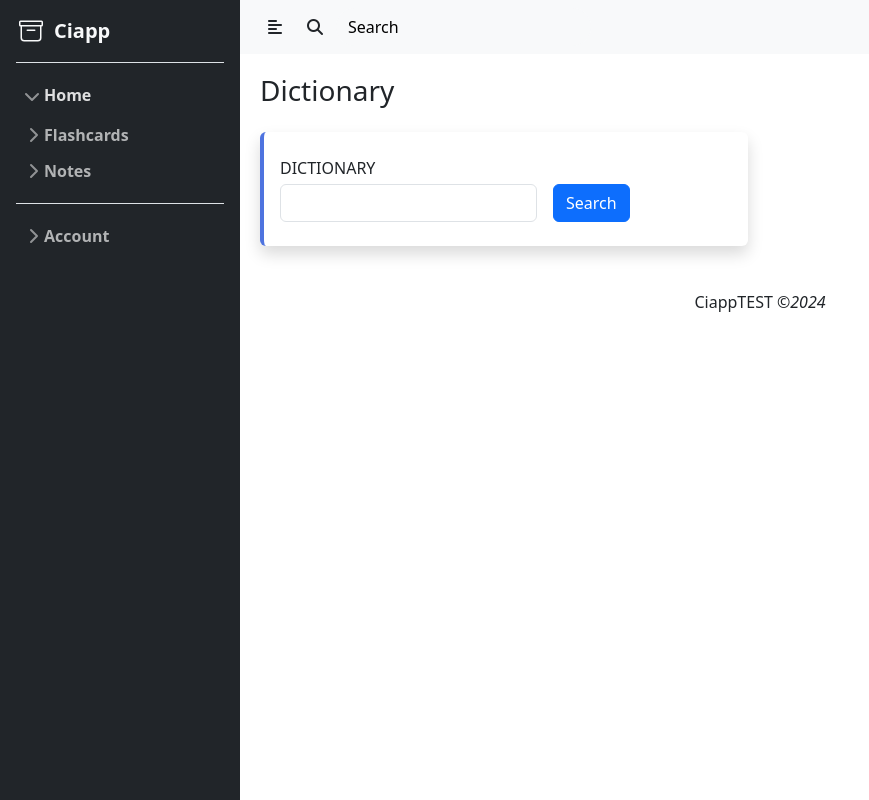
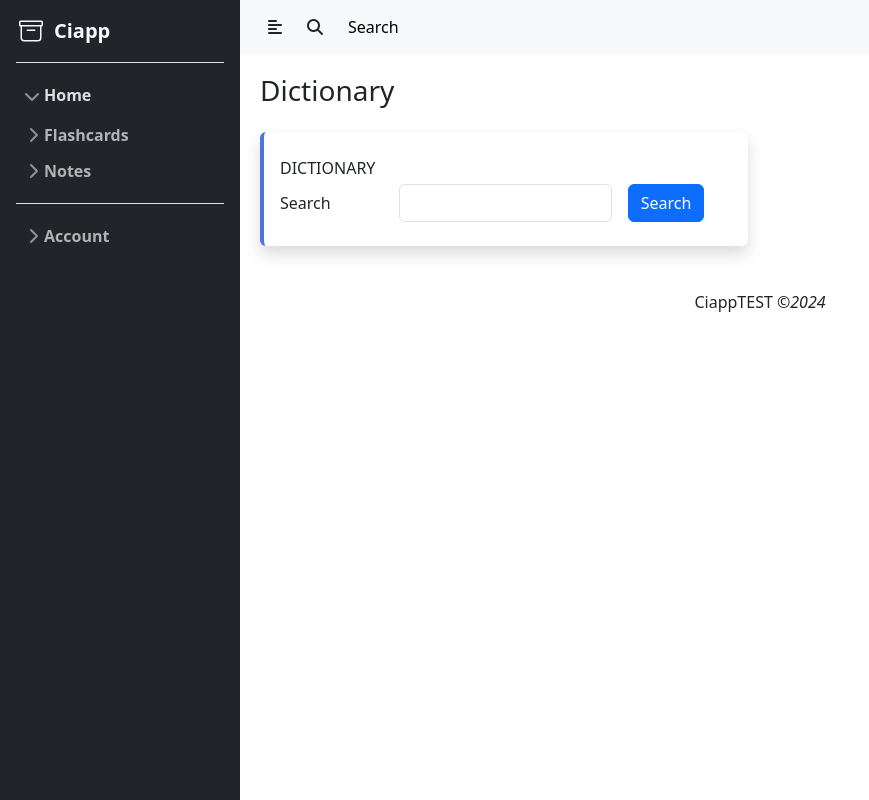
Before and after one commit to ziqiangy/ciapptest, a PHP site: the page made by application/views/dictionary/index.php in a window 1280 px wide. Shown: the whole page, without its empty margins (0-869 px from the left). Run offline with PHP 8.4, Linux system fonts and the light colour scheme; the template is opened without the code that fills it, so the values that code supplies are empty; some libraries are stand-ins or nearby versions.

Commit message:
update layout for dictionary

```diff
--- a/application/views/dictionary/index.php
+++ b/application/views/dictionary/index.php
@@ -58,9 +58,13 @@
                         <div class="row g-3">
 
                             <div class="col-auto form-group">
+                                <div class="row">
+                                    <label for="vocab" class="col-sm-4 col-form-label">Search</label>
+                                    <div class="col-sm-8">
+                                        <input type="text" class="form-control" id="vocab">
+                                    </div>
 
-                                <label for="vocab" class="visually-hidden">Search</label>
-                                <input type="text" class="form-control" id="vocab">
+                            </div>
 
                             </div>
                             <div class="col-auto">
```
